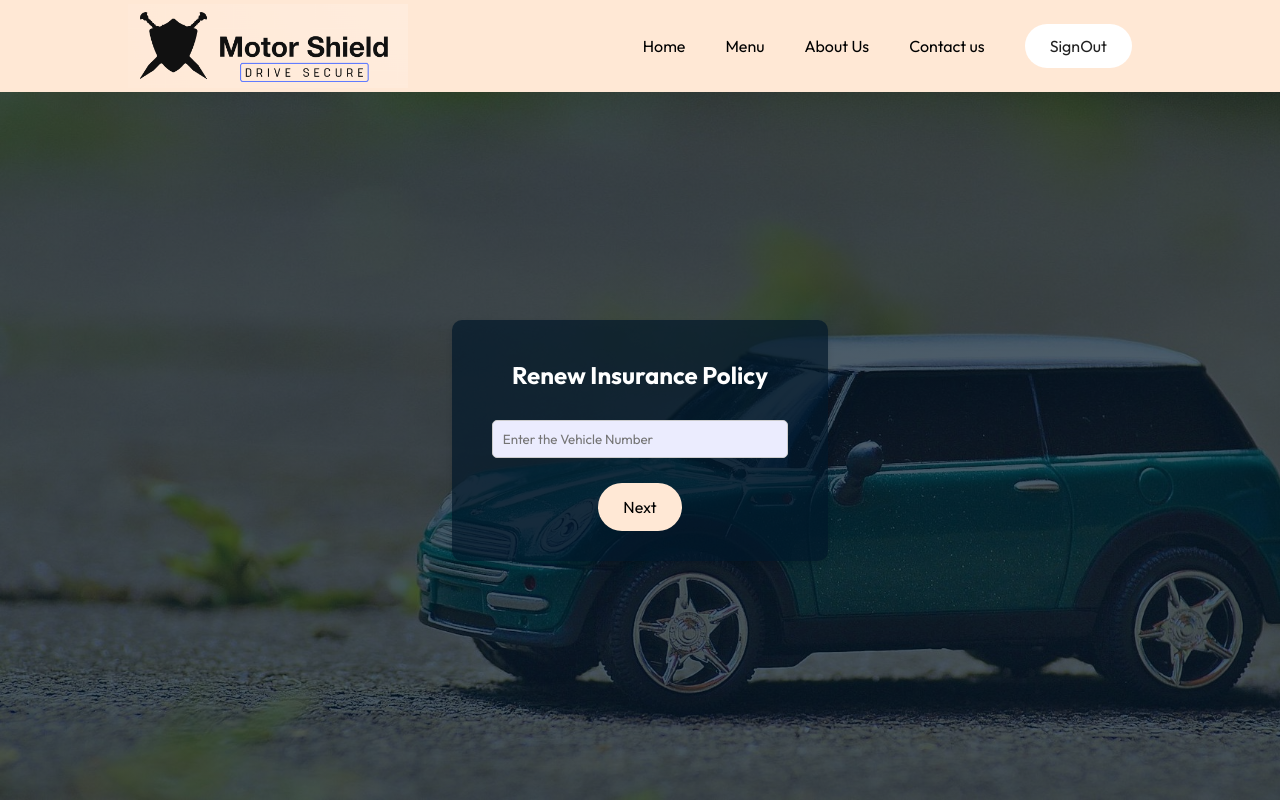
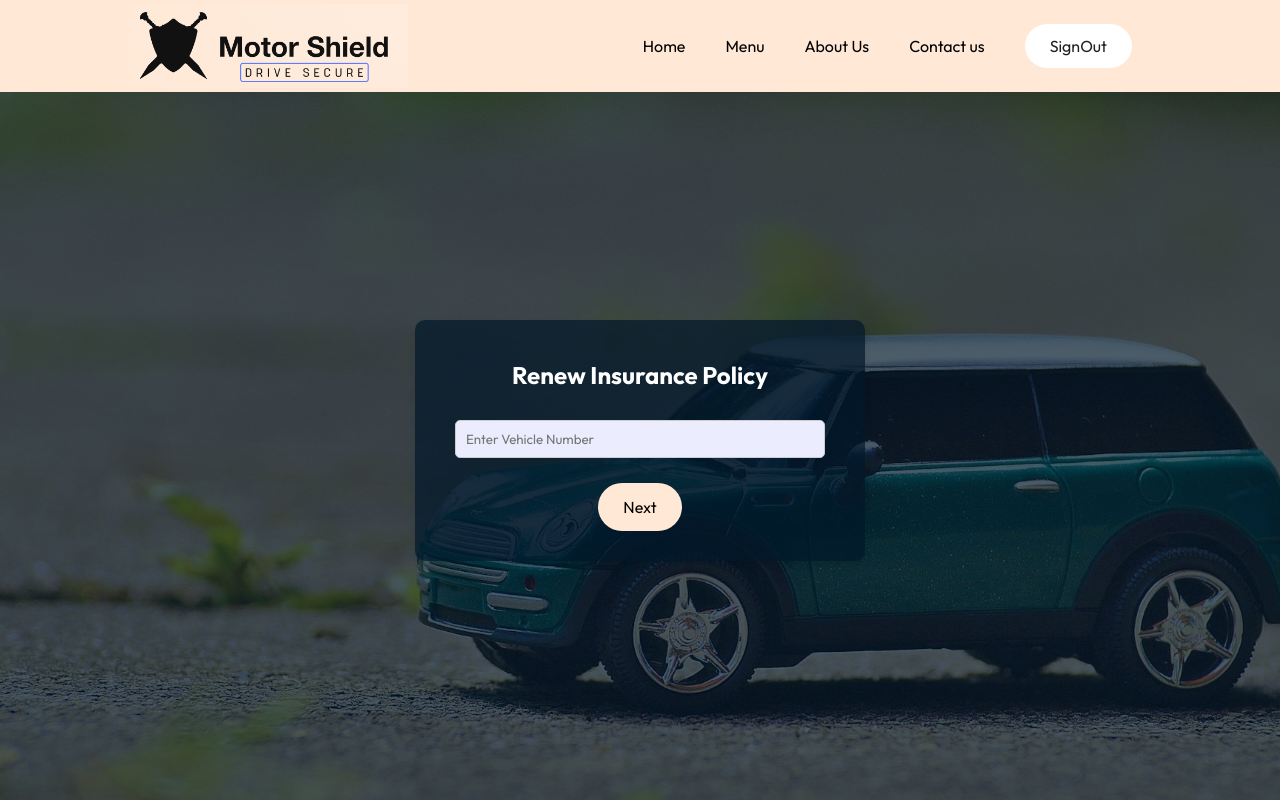
Before and after one commit to krishnalath99/MotorShield, a React (Vite) app: page /renew-policy in a window 1280 px wide. Shown: the top 800 px of the page. Built offline with nearby package versions, Linux system fonts and the light colour scheme; sample sign-in values are in the browser's storage.

Commit message:
Implementing Code Resuability 1

```diff
--- a/src/Components/ClaimSubMenu/TrackClaim.jsx
+++ b/src/Components/ClaimSubMenu/TrackClaim.jsx
@@ -1,7 +1,7 @@
 import React, { useState } from 'react'
-import './TrackClaim.css'
 import axios from 'axios'
 import { useNavigate } from 'react-router-dom'
+import SingleInputForm from '../../Pages/SingleInputForm/SingleInputForm'
 
 const TrackClaim = () => {
 
@@ -9,6 +9,8 @@ const TrackClaim = () => {
   const [err, setErr] = useState('')
 
   const navigate = useNavigate()
+
+  const inputChangeHandler = (event) => setVehicleNumber(event.target.value);
 
   const handleSubmit = async (event) => {
     event.preventDefault()
@@ -34,14 +36,13 @@ const TrackClaim = () => {
     }
   }
   return (
-    <div className='track-claim-page'>
-      <form className="track-claim-form" onSubmit={handleSubmit}>
-        <h2>Track/View Your Claim</h2>
-        <input type="text" id="vehicle_number" name="vehicle_number" placeholder="Enter Vehicle Number" value={vehicleNumber} onChange={(event) => setVehicleNumber(event.target.value)} required />
-        {err && <p className="claim-error">{err}</p>}
-        <button type="submit" className='btn light-btn'>Next</button>
-      </form>
-    </div>
+    <SingleInputForm
+      onFormSubmit={handleSubmit}
+      heading={"Track/View Your Claim"}
+      value={vehicleNumber}
+      handleInputChange={inputChangeHandler}
+      messages={err}
+      buttonName={"Next"} />
   )
 }
 
--- a/src/Components/PolicySubMenu/ProposalFiled.jsx
+++ b/src/Components/PolicySubMenu/ProposalFiled.jsx
@@ -10,7 +10,7 @@ const ProposalFiled = () => {
             <br/>
               <p>Your proposal for the insurance policy has been duly submitted.</p>
               <br/>
-              <p>"It is currently undergoing review for approval. Upon completion of background verification, you will be prompted to proceed with payment for the policy."
+              <p>It is currently undergoing review for approval. Upon completion of background verification, you will be prompted to proceed with payment for the policy.
             </p>
             <br/>
             <p>Click here to track the policy</p>
--- a/src/Components/PolicySubMenu/RenewPolicy.css
+++ /dev/null
@@ -1,28 +0,0 @@
-.renew {
-  max-width: 600px;
-  margin: 0 auto;
-  margin-top: 80px;
-  padding: 30px 40px;
-  background-color: rgba(0, 23, 42, 0.7);
-  border-radius: 10px;
-  box-shadow: 0 4px 6px rgba(0, 0, 0, 0.1);
-}
-
-.renew-form {
-  text-align: center;
-}
-
-.renew-form h2 {
-  margin-top: 10px;
-  margin-bottom: 30px;
-  color: #fff;
-}
-
-.renew-form input {
-    width: 100%;
-    padding: 10px;
-    background: #EBECFE;
-    border: 1px solid #ccc;
-    border-radius: 5px;
-    margin-bottom: 25px;
-}
--- a/src/Components/PolicySubMenu/RenewPolicy.jsx
+++ b/src/Components/PolicySubMenu/RenewPolicy.jsx
@@ -1,6 +1,6 @@
 import React, { useState } from 'react'
-import './RenewPolicy.css'
 import { useNavigate } from 'react-router-dom'
+import SingleInputForm from '../../Pages/SingleInputForm/SingleInputForm'
 
 const RenewPolicy = () => {
 
@@ -8,18 +8,20 @@ const RenewPolicy = () => {
 
   const navigate = useNavigate()
 
+  const inputChangeHandler = (event) => setVehicleNumber(event.target.value)
+
   const handleSubmit = async (event) => {
     event.preventDefault();
     navigate('/addOns-details', { state: {vehicle_number: vehicleNumber}})
   }
   return (
-    <div className='renew'>
-      <form className="renew-form" onSubmit={handleSubmit}>
-        <h2>Renew Insurance Policy</h2>
-        <input type="text" id="vehicle_number" name="vehicle_number" placeholder="Enter the Vehicle Number" value={vehicleNumber} onChange={(event) => setVehicleNumber(event.target.value)} required />
-        <button type="submit" className='btn light-btn'>Next</button>
-      </form>
-    </div>
+    <SingleInputForm
+      onFormSubmit={handleSubmit}
+      heading={"Renew Insurance Policy"}
+      value={vehicleNumber}
+      handleInputChange={inputChangeHandler}
+      messages={''}
+      buttonName={"Next"} />
   )
 }
 
--- a/src/Components/PolicySubMenu/TrackPolicy.css
+++ /dev/null
@@ -1,36 +0,0 @@
-.track-policy-page {
-  max-width: 450px;
-  width: 100%;
-  margin: 0 auto;
-  margin-top: 80px;
-  padding: 30px 40px;
-  background-color: rgba(0, 23, 42, 0.7);
-  border-radius: 10px;
-  box-shadow: 0 4px 6px rgba(0, 0, 0, 0.1);
-}
-
-.track-policy-form {
-  text-align: center;
-}
-
-.track-policy-form h2 {
-  margin-top: 10px;
-  margin-bottom: 30px;
-  color: #fff;
-}
-
-.track-policy-form input{
-  width: 100%;
-  padding: 10px;
-  background: #EBECFE;
-  border: 1px solid #ccc;
-  border-radius: 5px;
-  margin-bottom: 25px;
-}
-
-.policy-error {
-  color: #f40400;
-  font-weight: bold;
-  margin-bottom: 20px;
-  text-align: center;
-}
--- a/src/Components/PolicySubMenu/TrackPolicy.jsx
+++ b/src/Components/PolicySubMenu/TrackPolicy.jsx
@@ -1,7 +1,7 @@
 import React, { useState } from 'react'
-import './TrackPolicy.css'
 import axios from 'axios'
 import { useNavigate } from 'react-router'
+import SingleInputForm from '../../Pages/SingleInputForm/SingleInputForm'
 
 const TrackPolicy = () => {
 
@@ -9,6 +9,8 @@ const TrackPolicy = () => {
   const [error, setError] = useState('')
 
   const navigate = useNavigate()
+
+  const inputChangeHandler = (event) => setVehicleNumber(event.target.value)
 
   const handleSubmit = async (event) => {
     event.preventDefault()
@@ -34,15 +36,14 @@ const TrackPolicy = () => {
     }
   }
   return (
-    <div className='track-policy-page'>
-      <form className="track-policy-form" onSubmit={handleSubmit}>
-        <h2>Track/Pay for Policy</h2>
-        <input type="text" id="vehicle_number" name="vehicle_number" placeholder="Enter Vehicle Number" value={vehicleNumber} onChange={(event) => setVehicleNumber(event.target.value)} required />
-        {error && <p className="policy-error">{error}</p>}
-        <button type="submit" className='btn light-btn'>Submit</button>
-      </form>
-    </div>
-  )
+    <SingleInputForm
+      onFormSubmit={handleSubmit}
+      heading={"Track/Pay for Policy"}
+      value={vehicleNumber}
+      handleInputChange={inputChangeHandler}
+      messages={error}
+      buttonName={"Submit"} />
+    )
 }
 
 export default TrackPolicy
--- a/src/Components/ClaimSubMenu/TrackClaim.css
+++ b/src/Pages/SingleInputForm/SingleInputForm.css
@@ -1,5 +1,6 @@
-.track-claim-page {
-  max-width: 600px;
+.input-page {
+  max-width: 450px;
+  width: 100%;
   margin: 0 auto;
   margin-top: 80px;
   padding: 30px 40px;
@@ -8,17 +9,17 @@
   box-shadow: 0 4px 6px rgba(0, 0, 0, 0.1);
 }
 
-.track-claim-form {
+.input-form {
   text-align: center;
 }
 
-.track-claim-form h2 {
+.input-form h2 {
   margin-top: 10px;
   margin-bottom: 30px;
   color: #fff;
 }
 
-.track-claim-form input{
+.input-form input{
   width: 100%;
   padding: 10px;
   background: #EBECFE;
@@ -27,7 +28,7 @@
   margin-bottom: 25px;
 }
 
-.claim-error {
+.disp-error {
   color: #f40400;
   font-weight: bold;
   margin-bottom: 20px;
--- /dev/null
+++ b/src/Pages/SingleInputForm/SingleInputForm.jsx
@@ -0,0 +1,33 @@
+import React from 'react'
+import './SingleInputForm.css'
+
+const SingleInputForm = ({onFormSubmit, heading, value, handleInputChange, messages, buttonName}) => {
+  return (
+    <div className='input-page'>
+      <form className="input-form" onSubmit={onFormSubmit}>
+        <h2>{heading}</h2>
+        <input
+          type="text"
+          id="vehicle_number"
+          name="vehicle_number"
+          placeholder="Enter Vehicle Number"
+          value={value}
+          onChange={handleInputChange}
+          required
+        />
+        {messages && <p className="disp-error">{messages}</p>}
+        <button type="submit" className='btn light-btn'>{buttonName}</button>
+      </form>
+    </div>
+  )
+}
+
+SingleInputForm.defaultProps = {
+  messages: ''
+};
+
+export default SingleInputForm
+// Reused in the Following Components:
+// TrackClaim.jsx
+// TrackPolicy.jsx
+// RenewPolicy.jsx
```
